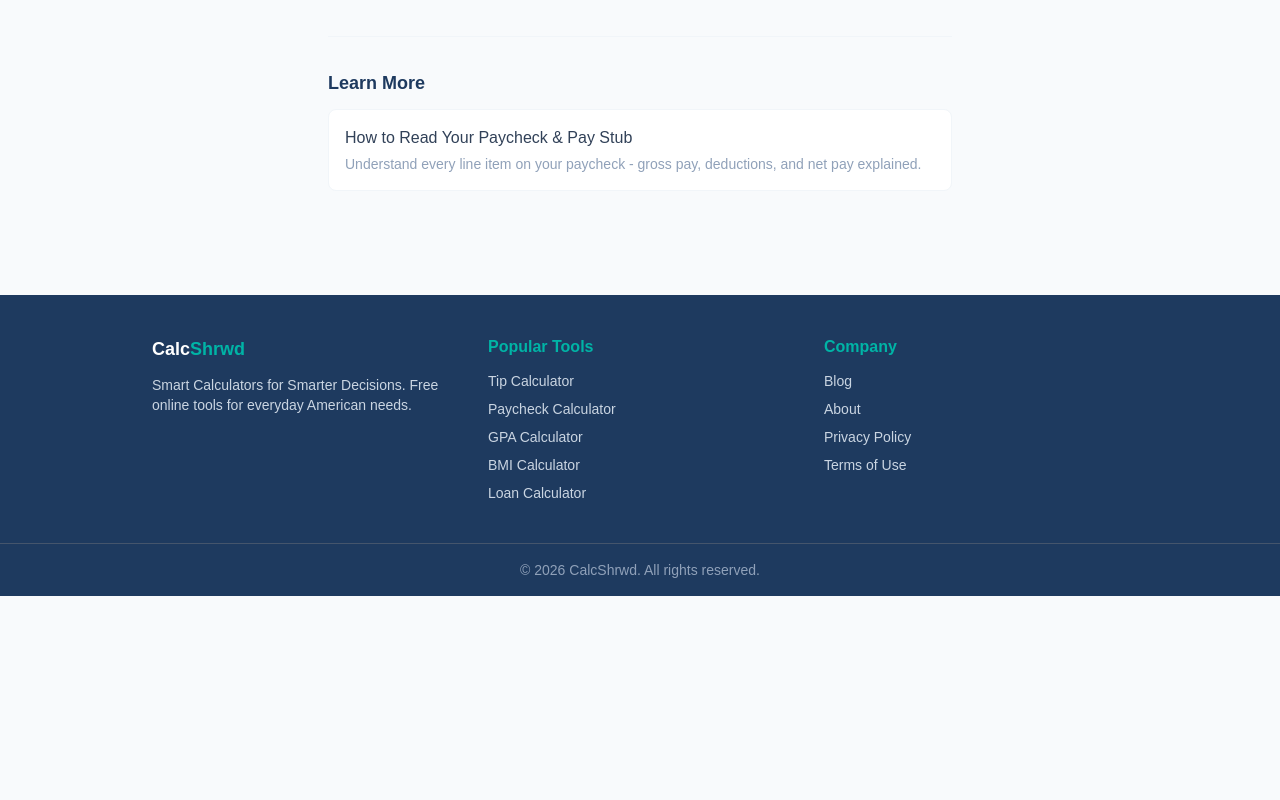
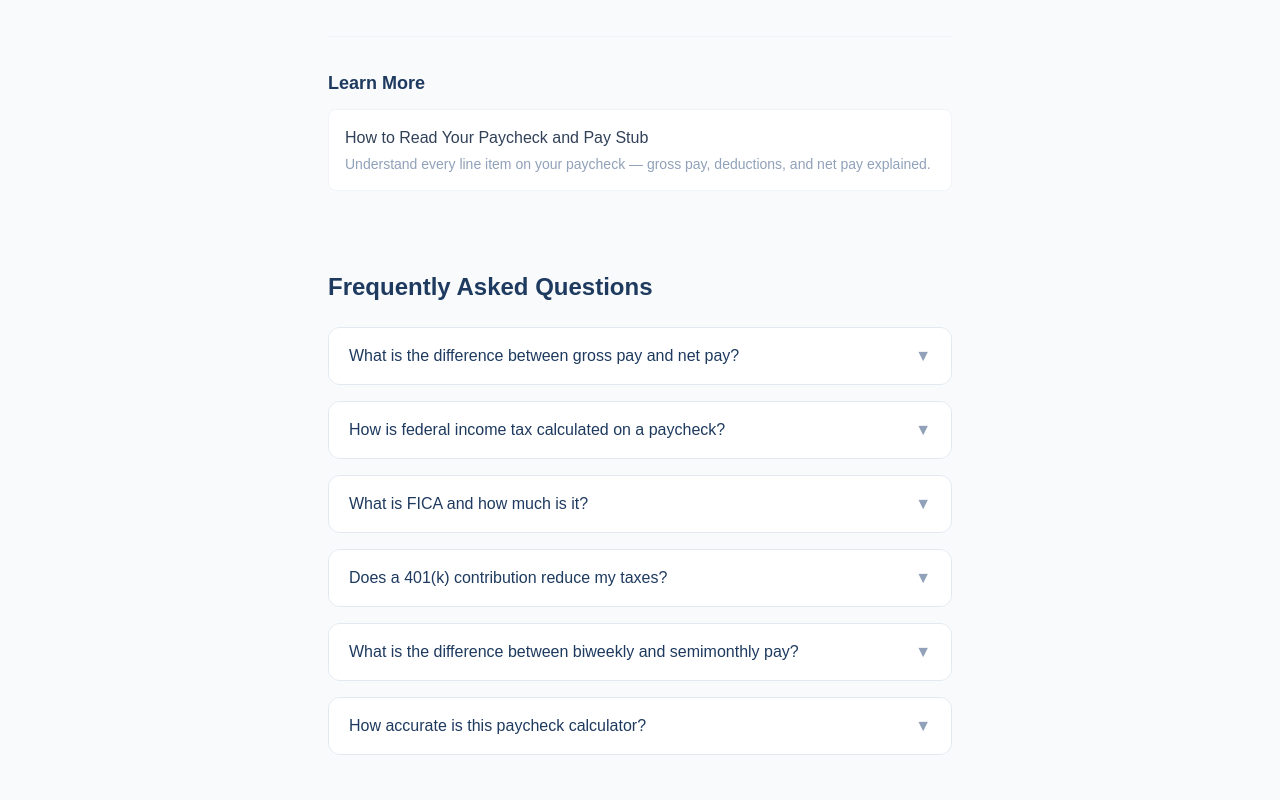
Before and after one commit to monkamonme-collab/calcshrwd, a Next.js app: page /tools/paycheck-calculator in a window 1280 px wide. Shown: the part 820-1620 px from the top of the page. Before the commit the page ends 1416 px from the top, so only its background shows below. Built offline with nearby package versions, Linux system fonts and the light colour scheme.

Commit message:
feat: add FAQ section + FAQPage JSON-LD to paycheck-calculator

```diff
--- a/app/tools/paycheck-calculator/page.tsx
+++ b/app/tools/paycheck-calculator/page.tsx
@@ -18,6 +18,33 @@ const STATE_TAXES: Record<string, number> = {
   Virginia: 5.75, Washington: 0, "West Virginia": 6.5, Wisconsin: 7.65,
   Wyoming: 0,
 };
+
+const faqs = [
+  {
+    q: "What is the difference between gross pay and net pay?",
+    a: "Gross pay is your total earnings before any deductions — including federal income tax, state income tax, Social Security, Medicare, and retirement contributions. Net pay (take-home pay) is what remains after all those deductions are subtracted. For most workers, net pay is 65–80% of gross pay depending on tax rate and deductions."
+  },
+  {
+    q: "How is federal income tax calculated on a paycheck?",
+    a: "Federal income tax is calculated using a progressive bracket system. For 2024, single filers pay 10% on the first $11,925, 12% on income up to $48,475, 22% up to $103,350, and higher rates beyond that. Married filers have wider brackets. Your employer withholds a prorated share of your estimated annual tax each pay period."
+  },
+  {
+    q: "What is FICA and how much is it?",
+    a: "FICA (Federal Insurance Contributions Act) covers Social Security and Medicare. Employees pay 6.2% of gross wages toward Social Security (up to the annual wage base of $176,100 in 2024) and 1.45% toward Medicare with no earnings cap. Together, FICA takes 7.65% from your paycheck, with your employer matching that amount."
+  },
+  {
+    q: "Does a 401(k) contribution reduce my taxes?",
+    a: "Yes. Traditional 401(k) contributions are made pre-tax, which means they reduce your federal taxable income dollar-for-dollar. If you earn $70,000 and contribute 6% ($4,200), your federal tax is calculated on $65,800 instead. This lowers your federal and most state income taxes, though Social Security and Medicare still apply to the full gross."
+  },
+  {
+    q: "What is the difference between biweekly and semimonthly pay?",
+    a: "Biweekly pay means you receive a paycheck every two weeks — 26 paychecks per year. Semimonthly pay means twice a month on fixed dates (e.g., the 1st and 15th) — 24 paychecks per year. Biweekly results in two 'three-paycheck months' each year. The annual gross is the same; only the per-period amount differs."
+  },
+  {
+    q: "How accurate is this paycheck calculator?",
+    a: "This calculator uses 2024 federal tax brackets and state marginal rates. It provides a close estimate for most salaried and hourly employees. However, it does not account for pre-tax health insurance premiums, FSA contributions, local city taxes, additional Medicare tax (0.9% for high earners), or itemized deductions. For exact withholding, refer to your pay stub or consult a tax professional."
+  }
+];
 
 export default function PaycheckCalculator() {
   const [salary, setSalary] = useState("");
@@ -63,6 +90,7 @@ export default function PaycheckCalculator() {
   const netPerPeriod = annualNet / periods;
 
   return (
+    <>
       <div className="max-w-2xl mx-auto px-6 py-10">
         <nav className="text-sm text-slate-400 mb-6">
           <Link href="/" className="hover:text-[#00B4A6]">Home</Link>{" / "}
@@ -190,10 +218,40 @@ export default function PaycheckCalculator() {
           <h2 className="text-lg font-semibold text-[#1E3A5F] mb-3">Learn More</h2>
           <Link href="/blog/how-to-read-your-paycheck"
             className="block bg-white border border-slate-100 rounded-lg p-4 hover:border-[#00B4A6] transition-colors">
-          <p className="font-medium text-slate-700">How to Read Your Paycheck & Pay Stub</p>
-          <p className="text-sm text-slate-400 mt-1">Understand every line item on your paycheck - gross pay, deductions, and net pay explained.</p>
+            <p className="font-medium text-slate-700">How to Read Your Paycheck and Pay Stub</p>
+            <p className="text-sm text-slate-400 mt-1">Understand every line item on your paycheck — gross pay, deductions, and net pay explained.</p>
           </Link>
         </div>
       </div>
+
+      <div className="max-w-2xl mx-auto px-6 pb-16">
+        <script
+          type="application/ld+json"
+          dangerouslySetInnerHTML={{
+            __html: JSON.stringify({
+              "@context": "https://schema.org",
+              "@type": "FAQPage",
+              "mainEntity": faqs.map(({ q, a }) => ({
+                "@type": "Question",
+                "name": q,
+                "acceptedAnswer": { "@type": "Answer", "text": a }
+              }))
+            })
+          }}
+        />
+        <h2 className="text-2xl font-bold text-[#1E3A5F] mb-6 mt-10">Frequently Asked Questions</h2>
+        <div className="space-y-4">
+          {faqs.map(({ q, a }) => (
+            <details key={q} className="group border border-slate-200 rounded-xl overflow-hidden">
+              <summary className="flex justify-between items-center cursor-pointer px-5 py-4 bg-white hover:bg-slate-50 font-medium text-[#1E3A5F]">
+                {q}
+                <span className="ml-4 text-slate-400 group-open:rotate-180 transition-transform">▼</span>
+              </summary>
+              <div className="px-5 py-4 text-slate-600 text-sm bg-slate-50 border-t border-slate-100">{a}</div>
+            </details>
+          ))}
+        </div>
+      </div>
+    </>
   );
                                                                                                }
```
Lines whose indentation alone changed are shown as unchanged.
